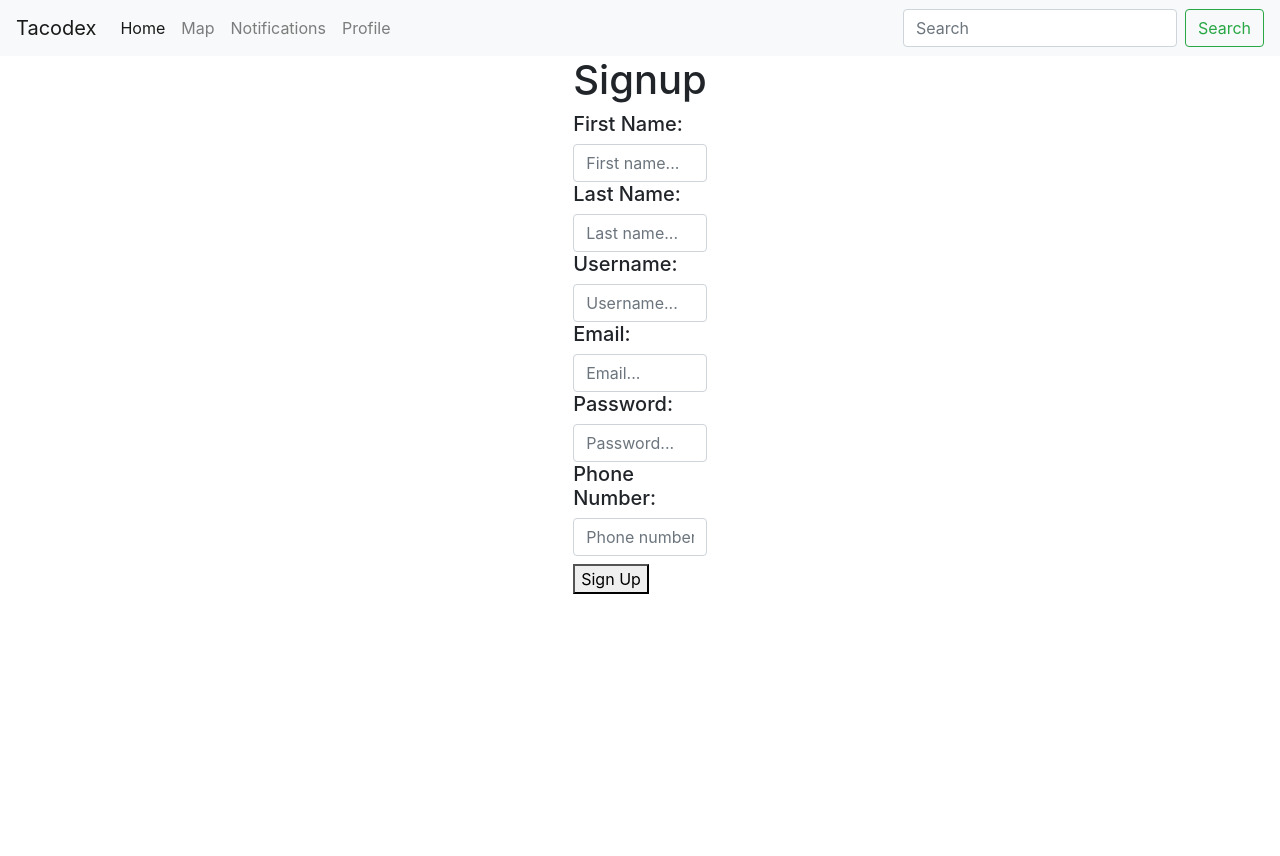
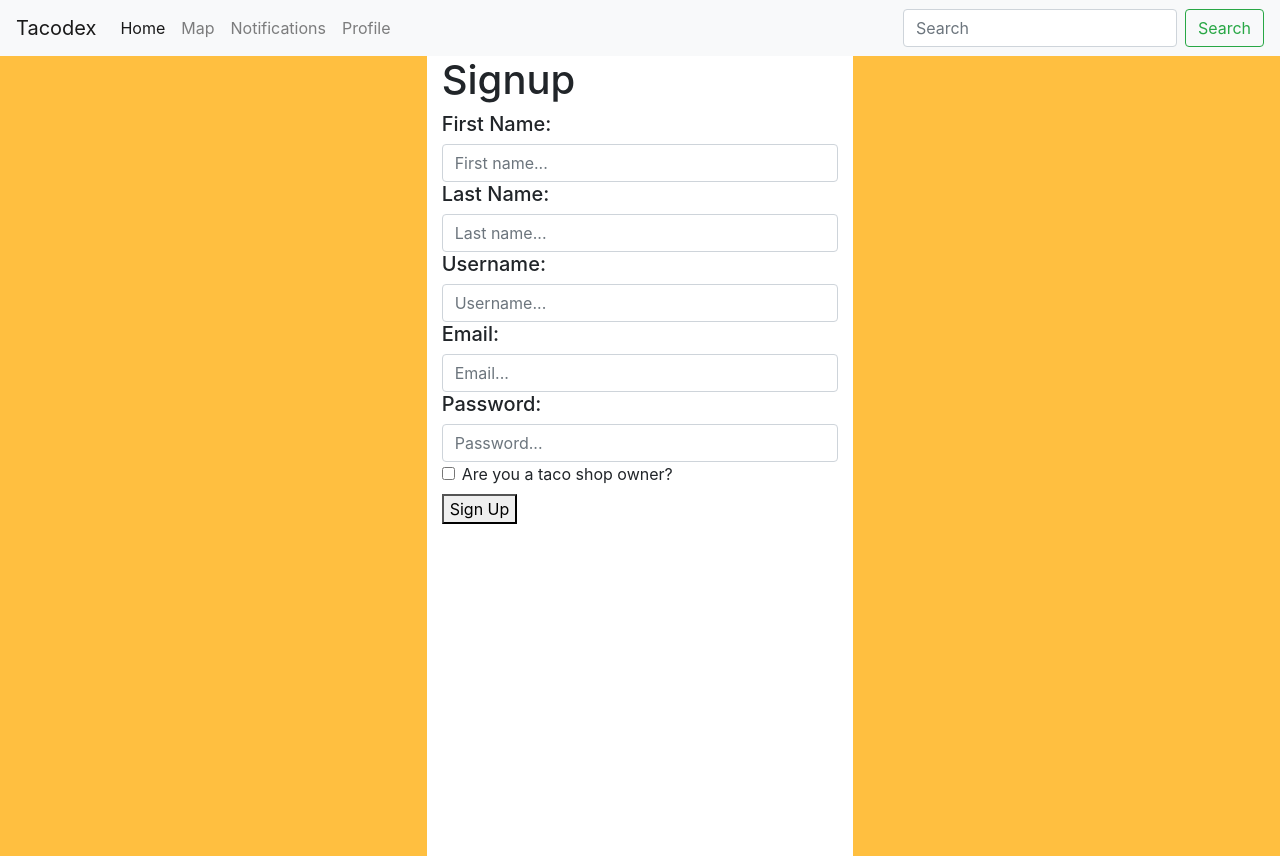
Before and after one commit to carter-willey/TacoWebAppFrontEnd, a React (Create React App) app: page /Signup in a window 1280 px wide. Before the commit the page ends 800 px from the top, so only its background shows below. Built offline with nearby package versions, Linux system fonts and the light colour scheme.

Commit message:
Signup now has the option to select if you are a shop owner.

```diff
--- /dev/null
+++ b/src/Components/SignUpForm/signUpForm.css
@@ -0,0 +1,16 @@
+.side {
+  background-color: #ffbf40;
+  height: 100vh;
+}
+.row {
+   min-width: 100%;
+}
+.container {
+  display: flex;
+  justify-content: center;
+  align-items: center;
+  padding:0px;
+}
+body {
+  min-height: 100vh;
+}
--- a/src/Components/SignUpForm/signUpForm.jsx
+++ b/src/Components/SignUpForm/signUpForm.jsx
@@ -1,7 +1,7 @@
 import React, {useState} from 'react';
 import axios from 'axios';
 import { useHistory} from 'react-router-dom';
-// import './signUpForm.css';
+import './signUpForm.css';
 
 const SignUpForm = () => {
     const initialUserInfo = {
@@ -10,7 +10,7 @@
         username: "",
         email: "",
         password: "",
-        phonenumber: ""
+        isOwner: false,
     }
     const history = useHistory()
     const [eachEntry, setEachEntry] = useState(initialUserInfo)
@@ -60,6 +60,9 @@
         signUp();
 
     }
+    const handleCheckbox = event => {
+      eachEntry.isOwner = !eachEntry.isOwner
+    }
 
     const handleChange = (event) => {
         setEachEntry({ ...eachEntry, [event.target.name]: event.target.value });
@@ -69,6 +72,7 @@
         let userData = eachEntry;
         const isValid = signUpFormValidation();
         if(isValid){
+          console.log(userData);
             let response = await axios.post("https://localhost:44394/api/authentication", userData);
             if (response.data.length !== 0){
                 history.push("/Login")
@@ -77,9 +81,9 @@
         }
     }
     return (
-        <div className="container">
+        <div className="container-fluid">
             <div className="row">
-                <div className="col sm-4"></div>
+                <div className="col sm-4 side"></div>
                 <div className="col sm-4">
                 <div>
                     <h1 className="title">Signup</h1>
@@ -119,15 +123,15 @@
                         return <div style={{color: "yellow"}}>{passwordError[key]} </div>
                     })}
                     </div>
-                    <h5 className="signupTitle">Phone Number:</h5>
-                    <div>
-                    <input  className="form-control" value={eachEntry.phonenumber} name="phonenumber" placeholder="Phone number..." onChange={handleChange}></input>
+                      <div class="form-check">
+                      <input type="checkbox" onChange={handleCheckbox} class="form-check-input" id="exampleCheck1"/>
+                      <label class="form-check-label" for="exampleCheck1">Are you a taco shop owner?</label>
                     </div>
                     <button className="mt-2 mb-1" type="submit">Sign Up</button>
                     </form>
                     </div>
                 </div>
-                <div className="col sm-4"></div>
+                <div className="col sm-4 side"></div>
             </div>
         </div>
     )
```
